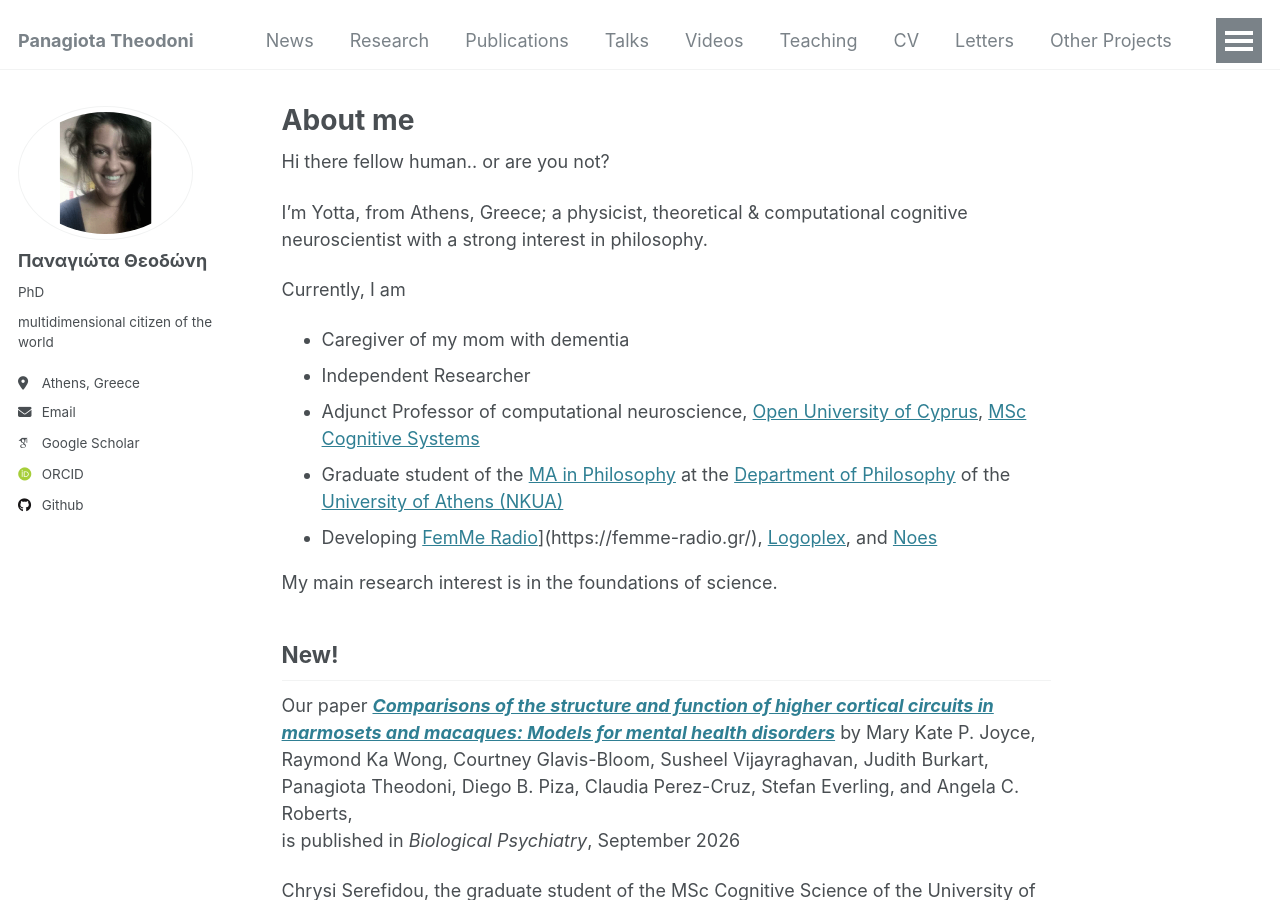
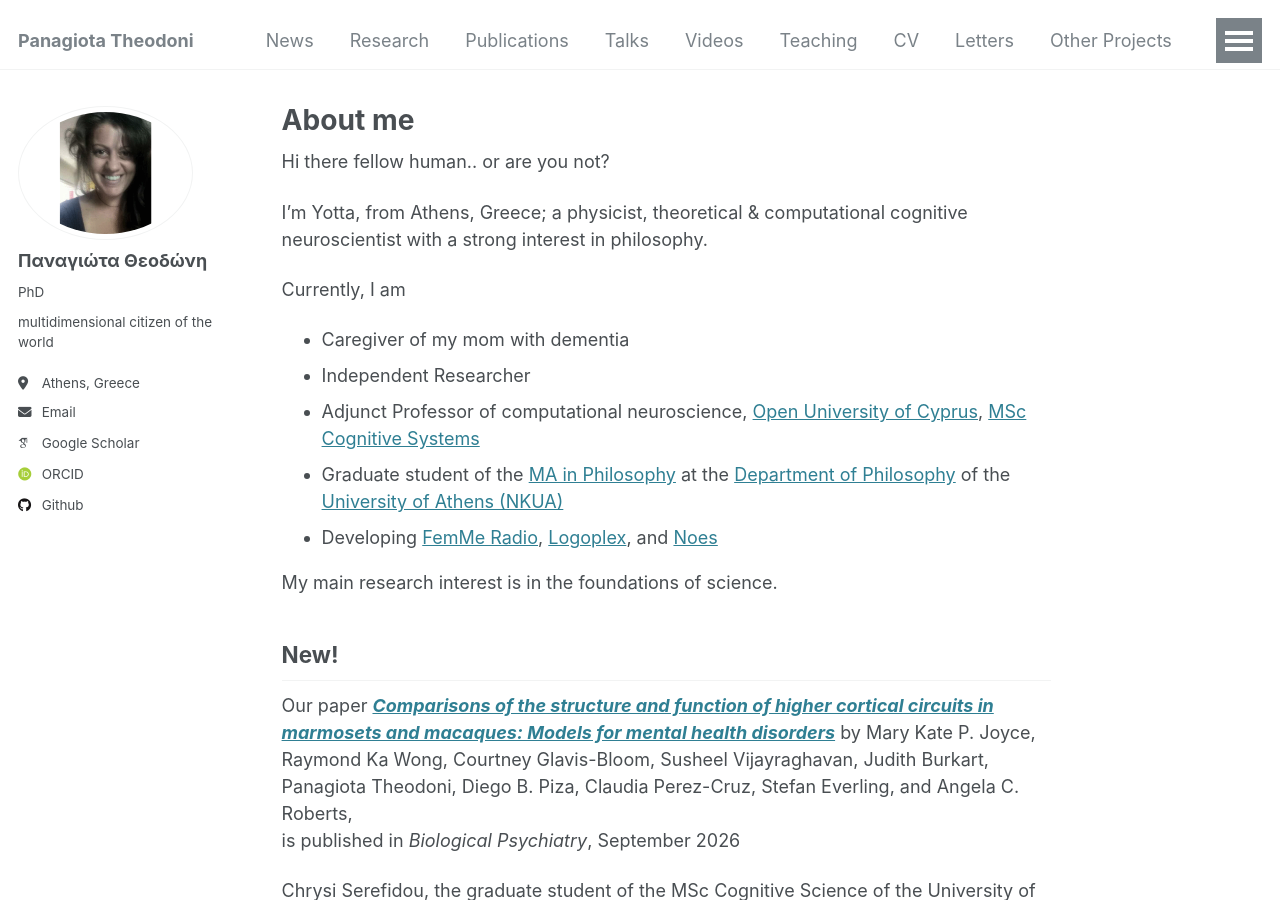
Before and after one commit to ptheodoni/ptheodoni.github.io, a Jekyll site: the page built from _pages/about.md, in a window 1280 px wide and 900 px high. Built offline with Jekyll 4.4.1, drawn with Linux system fonts in a browser that asks for light colours; some web fonts are replaced; some of the changed lines change nothing that is shown.

Commit message:
Fix link formatting for FemMe Radio in about.md

```diff
--- a/_pages/about.md
+++ b/_pages/about.md
@@ -17,7 +17,7 @@ Currently, I am
 - Independent Researcher
 - Adjunct Professor of computational neuroscience, [Open University of Cyprus](https://www.ouc.ac.cy/), [MSc Cognitive Systems](https://www.ouc.ac.cy/index.php/en/studies/master/cos)
 - Graduate student of the [MA in Philosophy](http://en.philosophymaster.philosophy.uoa.gr/overview.html) at the [Department of Philosophy](https://en.philosophy.uoa.gr/) of the [University of Athens (NKUA)](https://en.wikipedia.org/wiki/New_York_University)
-- Developing [FemMe Radio]([www.femme-radio.gr)](https://femme-radio.gr/), [Logoplex](https://logoplex.app), and [Noes](https://www.noes.gr)
+- Developing [FemMe Radio](https://femme-radio.gr/), [Logoplex](https://logoplex.app), and [Noes](https://www.noes.gr)
 
 My main research interest is in the foundations of science.
 
```
